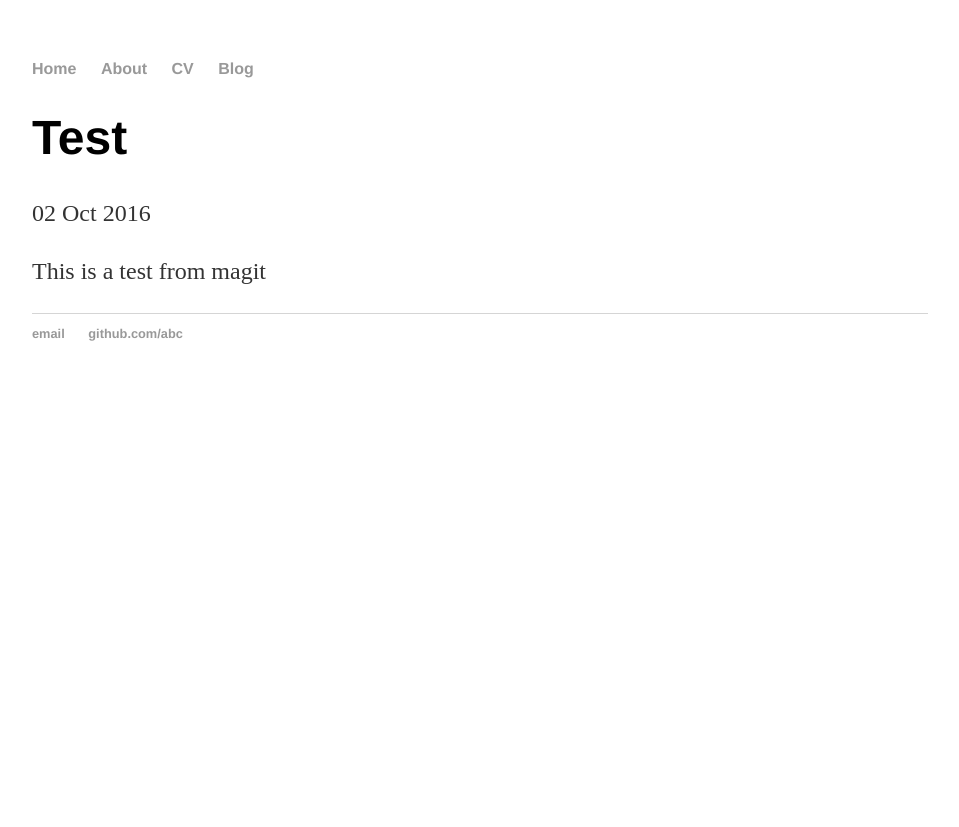
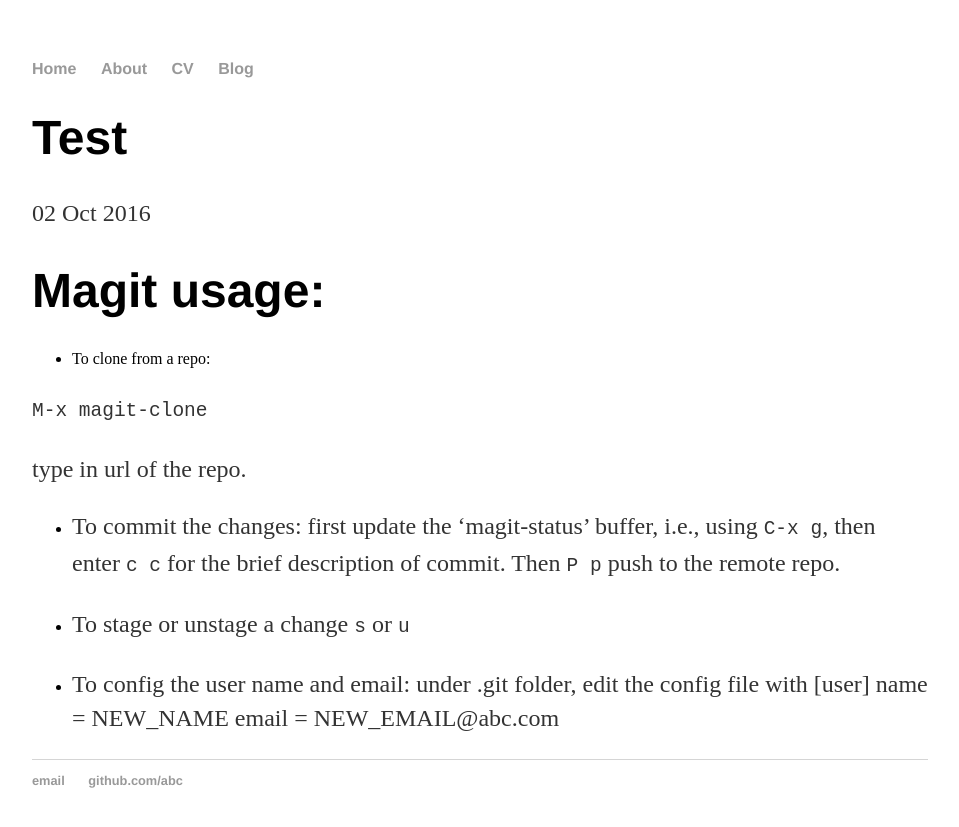
Before and after one commit to zhehe/zhehe.github.io, a Jekyll site: the page built from _posts/2016-10-02-magit.md, in a window 1280 px wide. Shown: the top 827 px of the page, without its empty margins (160-1119 px from the left). Built offline with Jekyll 4.4.1, drawn with Linux system fonts in a browser that asks for light colours.

Commit message:
Update the cotent

```diff
--- a/_posts/2016-10-02-magit.md
+++ b/_posts/2016-10-02-magit.md
@@ -4,4 +4,23 @@
 date: 2016-10-02
 ---
 
-This is a test from magit
+# Magit usage:
+
+  - To clone from a repo:
+
+`M-x magit-clone`
+
+type in url of the repo.
+
+  - To commit the changes:
+  first update the 'magit-status' buffer, i.e., using `C-x g`, then enter `c c` for the brief description of commit.
+  Then `P p` push to the remote repo.
+
+  - To stage or unstage a change
+  `s` or `u`
+
+  - To config the user name and email:
+  under .git folder, edit the config file with
+  [user]
+	name = NEW_NAME
+	email = NEW_EMAIL@abc.com
```
